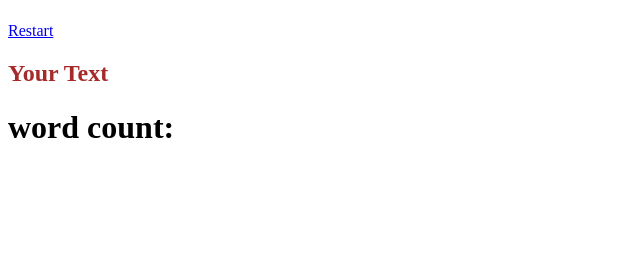
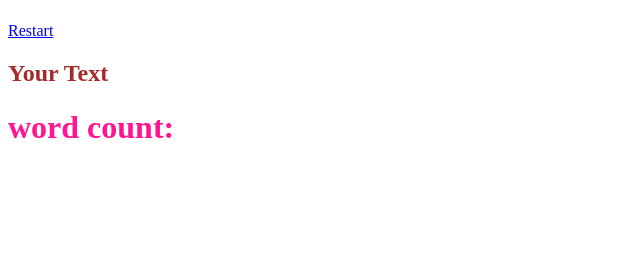
Before and after one commit to prinzana/Wordcounted, a Django app: template template/count.html in a window 1280 px wide. Shown: the part 44-300 px from the top of the page, without its empty margins (0-640 px from the left). Run offline with Django 3.2, Linux system fonts and the light colour scheme; the template is opened without the code that fills it, so the values that code supplies are empty.

Commit message:
changed the text color

```diff
--- a/template/count.html
+++ b/template/count.html
@@ -6,6 +6,6 @@
 
 <h3 style="color: deeppink;">{{fulltext}}</h3>
 
-<h1>word count:</h1>
+<h1  style="color: deeppink;">word count:</h1>
 
 {{worddictionary}}
```
